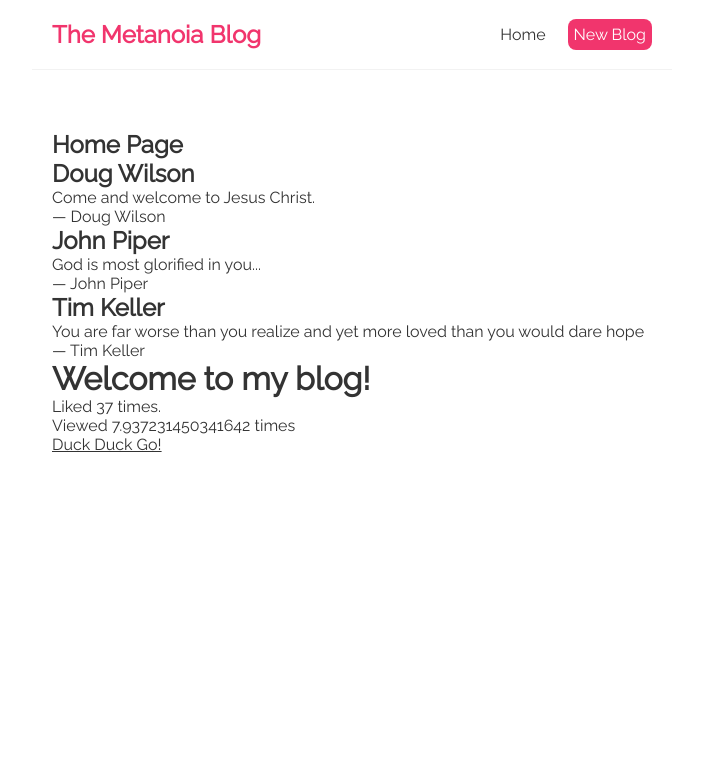
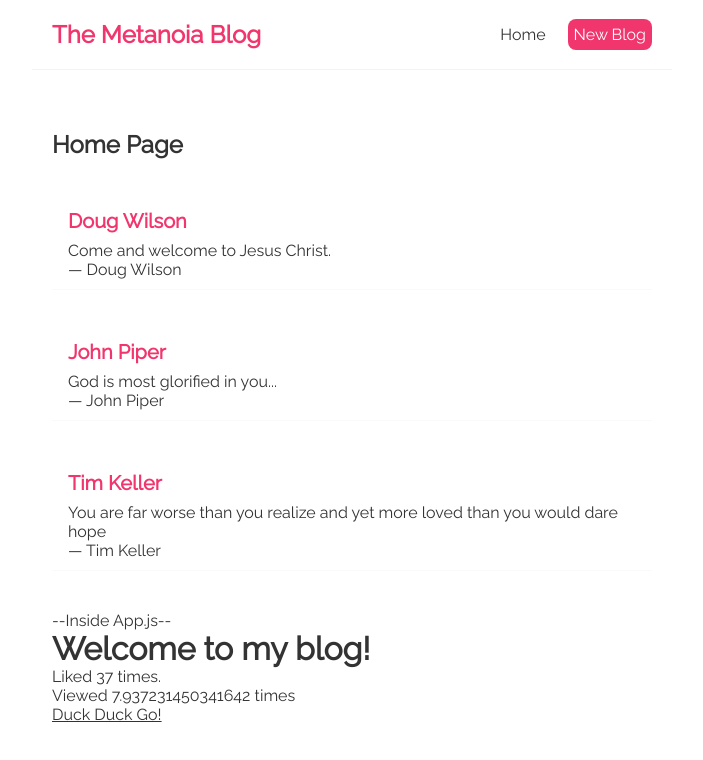
Before and after one commit to kyletower/blog, a React (Create React App) app: page / in a window 1280 px wide. Shown: the top 760 px of the page, without its empty margins (288-991 px from the left). Built offline with nearby package versions, Linux system fonts and the light colour scheme.

Commit message:
adding style to the blog-preview div, hover, and h2

```diff
--- a/src/App.js
+++ b/src/App.js
@@ -11,6 +11,7 @@ function App() {
       <Navbar />
       <div className='content'>
         <Home />
+        <p>--Inside App.js--</p>
         <h1>{title}</h1>
         <p>Liked {likes} times.</p>
         <p>Viewed {Math.random() * 10} times</p>
--- a/src/index.css
+++ b/src/index.css
@@ -33,3 +33,18 @@
   margin: 40px auto;
   padding: 20px;
 }
+
+/* blog previews / list */
+.blog-preview {
+  padding: 10px 16px;
+  margin: 40px auto;
+  border-bottom: 1px solid #fafafa;
+}
+.blog-preview:hover {
+  box-shadow: 1px 3px 5px rgba(0, 0, 0, 0.1);
+}
+.blog-preview h2 {
+  font-size: 20px;
+  color: #f1356d;
+  margin-bottom: 8px;
+}
```
